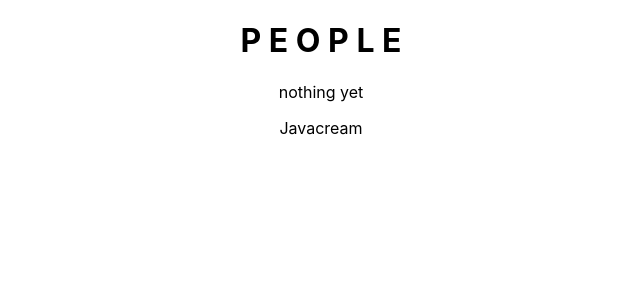
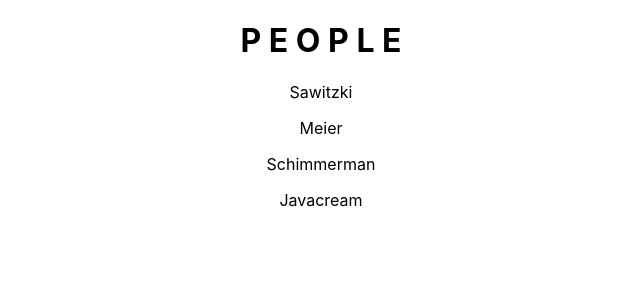
Before and after one commit to Javacream/org.javacream.training.react, a React (Create React App) app in the folder training/: page / in a window 1280 px wide. Shown: the top 300 px of the page, without its empty margins (319-959 px from the left). Built offline with nearby package versions, Linux system fonts and the light colour scheme.

Commit message:
add PeopleListComponent

```diff
--- a/training/src/people/PeopleApplicationContext.js
+++ b/training/src/people/PeopleApplicationContext.js
@@ -1,6 +1,13 @@
 import { PeopleModel } from "./model/People";
 
 let peopleModel = new PeopleModel()
+let peopleData = [
+    {id: "1000", lastname: "Sawitzki", firstname:"Rainer"},
+    {id: "1001", lastname: "Meier", firstname:"Hanna", gender:"f", height: 177},
+    {id: "1003", lastname: "Schimmerman", firstname:"Arnim", gender:"m", height:155},
+]
+peopleModel.people = peopleData
+
 let applicationTitle= "P E O P L E"
 let company= "Javacream"
 
--- a/training/src/people/components/Content.js
+++ b/training/src/people/components/Content.js
@@ -1,6 +1,8 @@
+import PeopleListComponent from "./PeopleListComponent";
+
 function Content() {
     return (
-      <p>nothing yet</p>
+      <PeopleListComponent />
     );
   }
 
--- /dev/null
+++ b/training/src/people/components/PeopleListComponent.js
@@ -0,0 +1,12 @@
+import {peopleModel} from '../PeopleApplicationContext'
+
+export default function PeopleListComponent(){
+    let people = peopleModel.allPeople()
+    let peopleHtml = people.map(person => <p key={person.id}>{person.lastname}</p>)
+    return (
+        <>
+        {peopleHtml}
+        </>
+
+    )
+}
```
